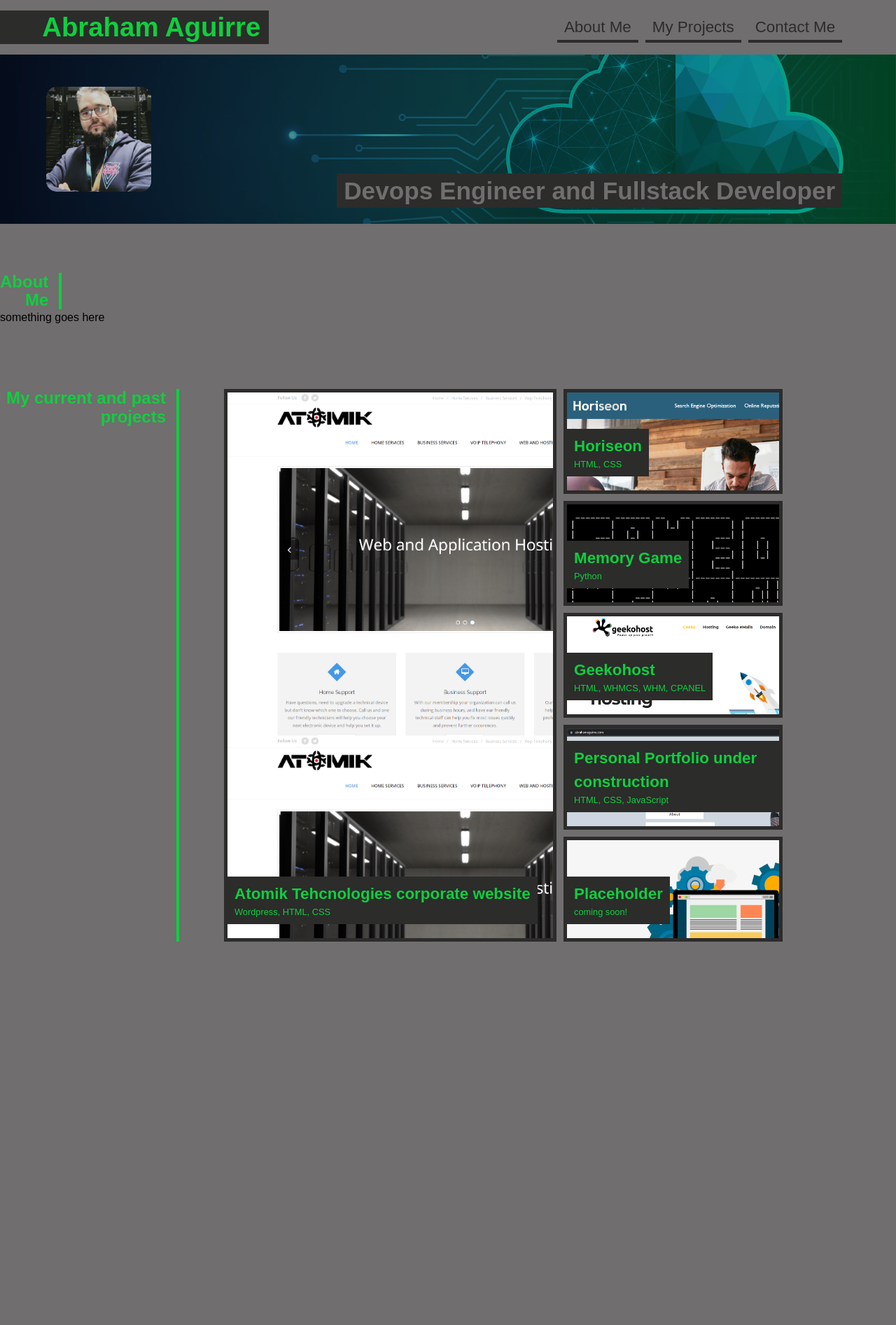
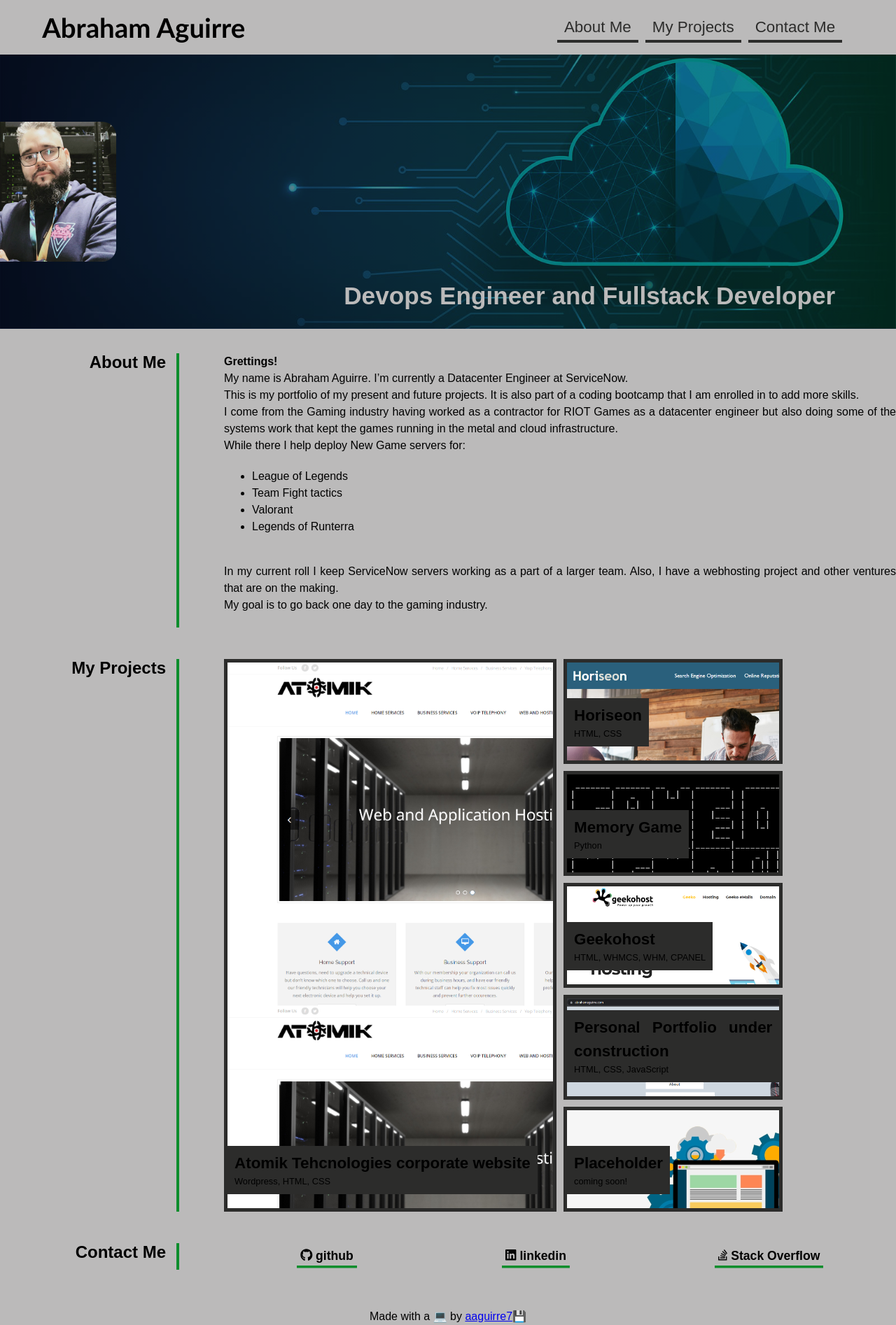
Before and after one commit to aaguirre7/abraham_portfolio, a plain HTML site: page index.html in a window 1280 px wide. Shown: the whole page at 70% size. Before the commit the page ends 1416 px from the top, so only its background shows below. Drawn offline with Linux system fonts and the light colour scheme.

Commit message:
finish code v1

```diff
--- a/assets/css/style.css
+++ b/assets/css/style.css
@@ -6,18 +6,17 @@
 
 /* Site Core Colors + Style*/
 :root {
-    --primary: rgb(15, 207, 63);
+    --primary: rgb(12, 141, 44);
     --secondary:rgb(44, 44, 43);
     --tertiary: rgb(240,121,82)
     --dark: rgba(28, 29, 33, 1);
-    --light: rgb(112, 110, 110);
+    --light: rgb(187, 186, 186);
 }
 
 body {
     margin: 0;
     padding: 0;
     font-family:'Montserrat', sans-serif;
-    color: var(--primary);
     background-color: var(--light);
     line-height: 1.5;
 }
@@ -38,17 +37,19 @@ header {
     justify-content: space-between;
     flex-wrap: wrap;
     align-items: center;
-    background-color: var(--tertiary);
+    background-color: var(--light);
     box-shadow: 0 5px 35px rgb(240,121,82);
 }
 
 header h1 {
     color: var(--tertiary);
-    background-color: var(--secondary);
+    background-color: var(--light);
     padding: 5px 1% 5px 5%;
     margin: 0;
     font-size: 3vw;
     line-height: 1;
+    font-family: 'Trebuchet MS', 'Lucida Sans Unicode', 'Lucida Grande', 'Lucida Sans', Arial, sans-serif ;
+
 }
 
 header a:hover {
@@ -110,14 +111,14 @@ main {
 }
 
 .hero-banner img {
-    width: 150px;
-    margin: 20px;
+    width: 200px;
+    margin: 70px;
     border-radius: 10%;
-    opacity: 0.8;
+    opacity: 0.9;
 }
 
 .hero-banner img:hover{
-    opacity: 1;
+    opacity: 2;
 }
 
 .hero-banner div {
@@ -125,7 +126,7 @@ main {
 }
 
 .hero-banner h2 {
-    background-color: var(--secondary);
+
     color: var(--tertiary);
     margin: 0;
     padding: 5px 10px;
@@ -163,6 +164,7 @@ main {
 
 .page-section > div {
     flex: 0 0 75%;
+    text-align: justify;
 }
 
 .page-section p {
@@ -245,7 +247,7 @@ main {
     display: flex;
     flex-wrap: wrap;
     justify-content: space-around;
-    align-items: center;
+    align-items: flex-start;
     height: 100%;
 }
 
@@ -275,12 +277,7 @@ footer  {
     text-align: center;
     vertical-align: bottom;
   }
-
-
-
-
-
-/* MEDIA QUERIES*/
+  /* MEDIA QUERIES*/
 
 /* Max Width 980px*/
 
--- a/index.html
+++ b/index.html
@@ -10,6 +10,9 @@
 	<title>Abraham Aguirre Portfolio|Devops Engineer and Full Stack Developer </title>
     <meta name="description" content="Abraham Aguirre's demo portfolio for bootcamp.">
     <link rel="stylesheet" href="./assets/css/style.css" />
+    <script
+    src="https://use.fontawesome.com/releases/v5.15.2/js/all.js" data-search-pseudo-elements>
+    </script>
 </head>
 
 <body>
@@ -32,7 +35,7 @@
         </div>
     </section>
 
-    <main class="page-section" id="about">
+    <main class="page-wraper" id="about">
         <!-- About me section-->
         <section class="page-section" id="about">
             <h2>
@@ -40,14 +43,23 @@
             </h2>
             <div>
                 <p>
-                    something goes here
+                    <strong>Grettings!</strong> <br> My name is Abraham Aguirre. I’m currently a Datacenter Engineer at ServiceNow. <br> This is my portfolio of my present and future projects. It is also part of a coding bootcamp that I am enrolled in to add more skills.<br>
+                    I come from the Gaming industry having worked as a contractor for RIOT Games as a datacenter engineer but also doing some of the systems work that kept the games running in the metal and cloud infrastructure.<br> While there I help deploy New Game servers for:<br>
+                    <ul>
+                        <li>League of Legends</li>
+                        <li>Team Fight tactics</li>
+                        <li>Valorant</li>
+                        <li>Legends of Runterra</li>
+                    </ul><br>
+                    In my current roll I keep ServiceNow servers working as a part of a larger team. Also, I have a webhosting project and other ventures that are on the making.
+                    <br> My goal is to go back one day to the gaming industry.
                 </p>
             </div>
         </section>
         <!--Porfolio Grid-->
         <section class="page-section" id="projects">
             <h2>
-                My current and past projects
+                My Projects
             </h2>
             <div class="grid-container">
                 <!-- Project #1-->
@@ -118,5 +130,35 @@
                 </a>
             </div>
         </section>
-    </main>
-</body>
+        <!-- Contact -->
+        <section class="page-section contact" id="contact">
+            <h2>
+                Contact Me
+            </h2>
+            <div>
+                <address>
+                    <!--Github-->
+                    <a href="https://github.com/aaguirre7" target="_blank">
+                        <i class="fab fa-github"></i>
+                        <strong>github</strong>
+                    </a>
+                    <!--Linkedin-->
+                    <a href="https://www.linkedin.com/in/abraham-aguirre-1b237293/" target="_blank">
+                        <i class="fab fa-linkedin"></i>
+                        <strong>linkedin</strong>
+                    </a>
+                    <!--Stackoverlow-->
+                    <a href="https://stackoverflow.com/users/16953717/mratomiko" target="_blank">
+                        <i class="fab fa-stack-overflow"></i>
+                        <strong>Stack Overflow</strong>
+                    </a>
+                </address>
+            </div>
+        </section>
+        </main>
+        <!--Footer-->
+        <footer>
+            <p>Made with a 💻 by <a href="https://github.com/aaguirre7" target="_blank">aaguirre7</a>💾</p>
+        </footer>
+    </body>
+ </html>
```
